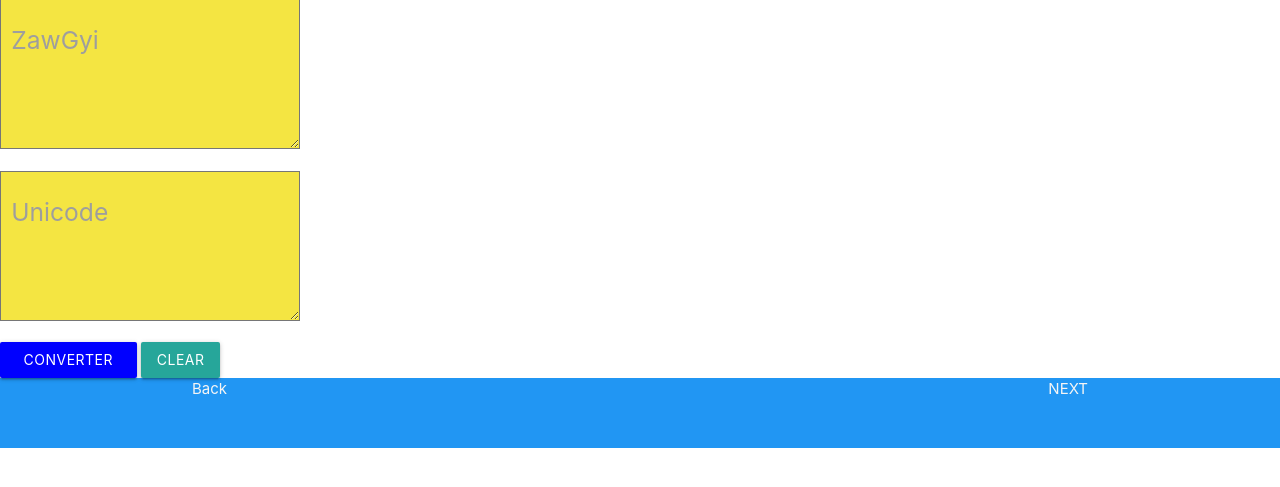
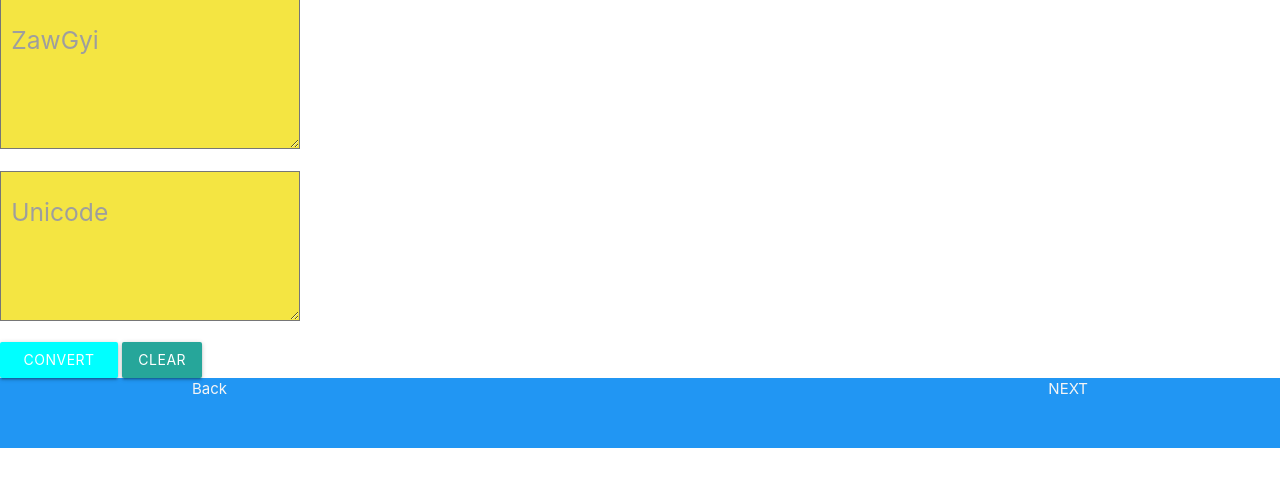
Before and after one commit to myaTheingi/Font-Converter, a Flask app: page /dropdown in a window 1280 px wide. Shown: the part 80-567 px from the top of the page. Run offline with Flask 2, Linux system fonts and the light colour scheme; some web fonts are replaced.

Commit message:
modified html

```diff
--- a/templates/dropdown.html
+++ b/templates/dropdown.html
@@ -39,7 +39,7 @@
         </div>
 
 
-  <button class="btn waves-effect waves-light" type="submit" name="action" style="background-color:blue;"><i class="material-icons left"></i>Converter
+  <button class="btn waves-effect waves-light" type="submit" name="action" style="background-color:cyan;"><i class="material-icons left"></i>Convert
   </button>
     <input type="reset" name="clear" value="Clear" class="btn btn-success">
   </form>
--- a/templates/dropdown2.html
+++ b/templates/dropdown2.html
@@ -41,7 +41,7 @@
           <label for="myoutput"><h5>Win</h5></label>
         </div>
 
-  <button class="btn waves-effect waves-light" type="submit" name="action" style="background-color:blue;"><i class="material-icons left"></i>Converter
+  <button class="btn waves-effect waves-light" type="submit" name="action" style="background-color:cyan;"><i class="material-icons left"></i>Convert
   </button>
   <input type="reset" name="clear" value="Clear" class="btn btn-success">
   </form>
--- a/templates/dropdown3.html
+++ b/templates/dropdown3.html
@@ -40,7 +40,7 @@
           <label for="myoutput"><h5>Unicode</h5></label>
         </div>
 
-  <button class="btn waves-effect waves-light" type="submit" name="action" style="background-color:blue;"><i class="material-icons left"></i>Converter
+  <button class="btn waves-effect waves-light" type="submit" name="action" style="background-color:cyan;"><i class="material-icons left"></i>Convert
   </button>
 <input type="reset" name="clear" value="Clear" class="btn btn-success">
   </form>
--- a/templates/dropdown4.html
+++ b/templates/dropdown4.html
@@ -40,7 +40,7 @@
           <label for="myoutput"><h5>Zawgyi</h5></label>
         </div>
 
-  <button class="btn waves-effect waves-light" type="submit" name="action" style="background-color:blue;"><i class="material-icons left"></i>Converter
+  <button class="btn waves-effect waves-light" type="submit" name="action" style="background-color:cyan;"><i class="material-icons left"></i>Convert
   </button>
   <input type="reset" name="clear" value="Clear" class="btn btn-success">
   </form>
--- a/templates/dropdown5.html
+++ b/templates/dropdown5.html
@@ -41,7 +41,7 @@
         </div>
 
 
-  <button class="btn waves-effect waves-light" type="submit" name="action" style="background-color:blue;"><i class="material-icons left"></i>Converter
+  <button class="btn waves-effect waves-light" type="submit" name="action" style="background-color:cyan;"><i class="material-icons left"></i>Convert
   </button>
    <input type="reset" name="clear" value="Clear" class="btn btn-success">
   </form>
--- a/templates/dropdown6.html
+++ b/templates/dropdown6.html
@@ -33,7 +33,7 @@
         </div>
 
 
-  <button class="btn waves-effect waves-light" type="submit" name="action" style="background-color:blue;"><i class="material-icons left"></i>Converter
+  <button class="btn waves-effect waves-light" type="submit" name="action" style="background-color:cyan;"><i class="material-icons left"></i>Convert
   </button>
  <input type="reset" name="clear" value="Clear" class="btn btn-success">
 </form>
```
